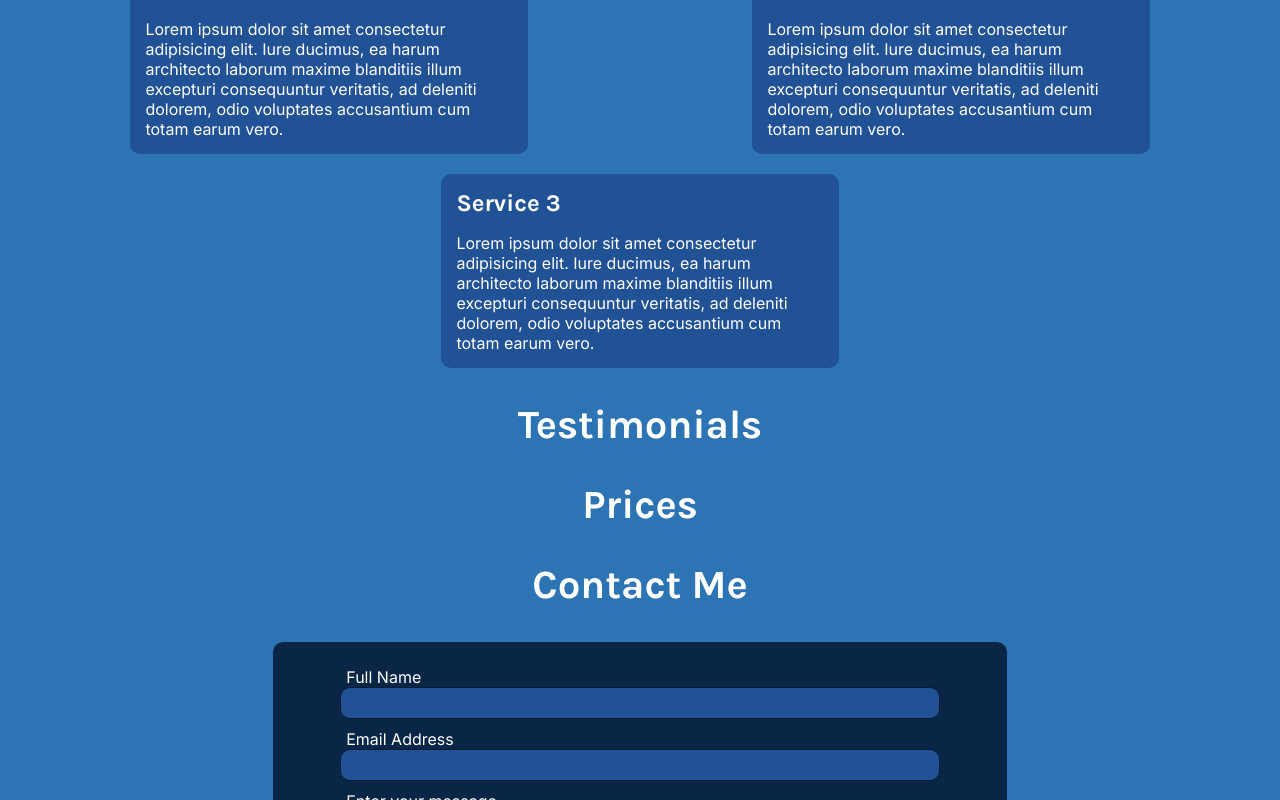
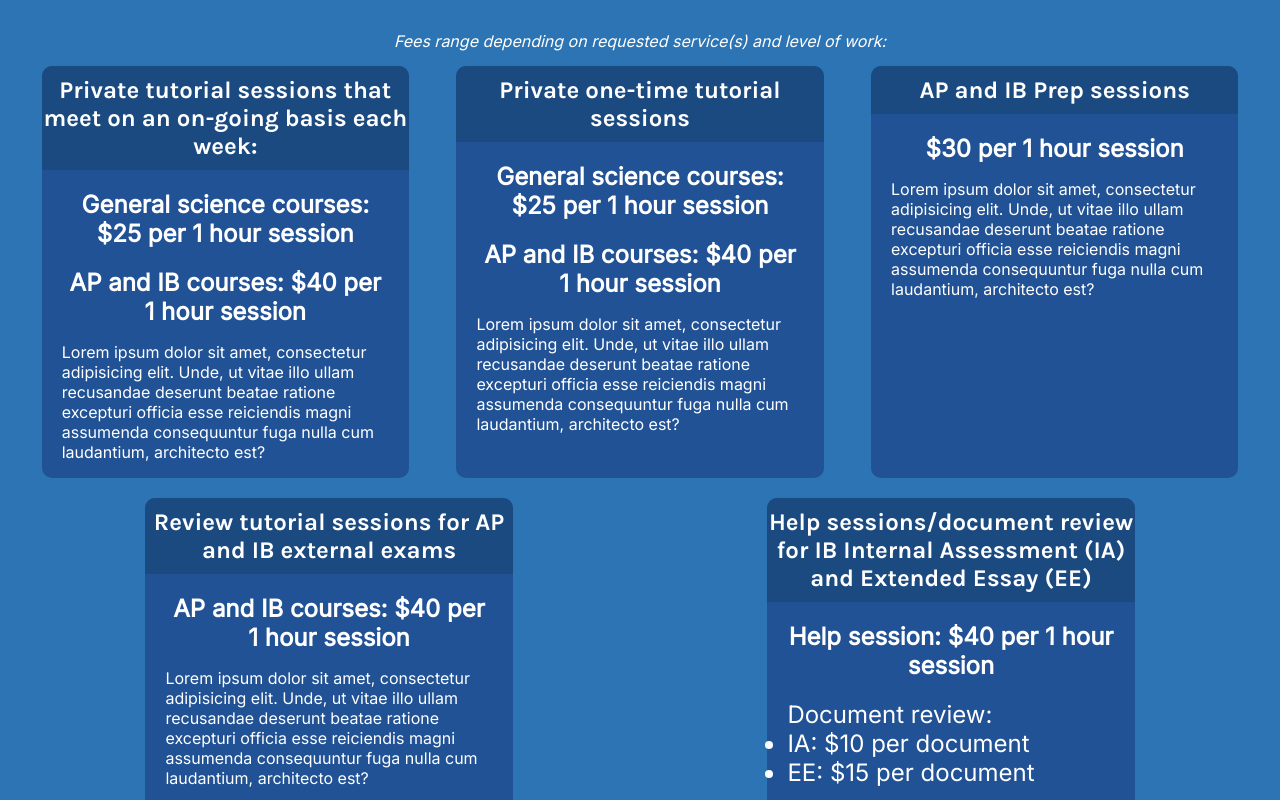
Before and after one commit to urbannomad94/mikes-stem-tutoring, a React (Vite) app: page / in a window 1280 px wide. Shown: the part 600-1400 px from the top of the page. Built offline with nearby package versions, Linux system fonts and the light colour scheme; the HTML template or start-up script is replaced by a standard one.

Commit message:
joined prices and services into single component

```diff
--- a/src/App.jsx
+++ b/src/App.jsx
@@ -1,8 +1,7 @@
 import { Navbar } from './components/Navbar';
 import { About } from './components/About';
-import { Services } from './components/Services';
+import { ServicesAndPrices } from './components/ServicesAndPrices';
 import { Testimonials } from './components/Testimonials';
-import { Prices } from './components/Prices';
 import { ContactForm } from './components/ContactForm';
 
 function App() {
@@ -11,9 +10,8 @@
     <div>
       <Navbar />
       <About />
-      <Services />
       <Testimonials />
-      <Prices />
+      <ServicesAndPrices />
       <ContactForm />
     </div>
   )
--- a/src/components/About.jsx
+++ b/src/components/About.jsx
@@ -7,7 +7,7 @@
       <div className='about-flex'>
         <img src={headshot} alt="headshot" className='headshot' />
         <div className='about-desc'>
-          <p>Lorem ipsum dolor sit amet consectetur, adipisicing elit. Obcaecati nostrum alias laboriosam quae tempora asperiores ex perspiciatis? Possimus, distinctio mollitia ipsa impedit ex assumenda totam corrupti. Laborum nemo est officia. Lorem ipsum dolor sit amet consectetur, adipisicing elit. Obcaecati nostrum alias laboriosam quae tempora asperiores ex perspiciatis? Possimus, distinctio mollitia ipsa impedit ex assumenda totam corrupti. Laborum nemo est officia. Lorem ipsum dolor sit amet consectetur, adipisicing elit. Obcaecati nostrum alias laboriosam quae tempora asperiores ex perspiciatis? Possimus, distinctio mollitia ipsa impedit ex assumenda totam corrupti. Laborum nemo est officia.</p>
+          <p>I have over 25 years of teaching experience in both college and high school education. I am highly experienced in teaching Advanced Placement (AP) and International Baccalaureate (IB) programs, with a deep understanding of the curricula and pedagogy required for success in these rigorous programs. My wealth of experience allows me to effectively engage, explain, guide and support students to reach their full potential. I have a proven track record of helping students achieve their goals and excel in their studies. Overall, I am a seasoned educator who brings a wealth of knowledge, expertise, and passion for science education.</p>
         </div>
       </div>
     </section>
--- a/src/components/Prices.jsx
+++ /dev/null
@@ -1,7 +0,0 @@
-export const Prices = () => {
-  return (
-    <section id='prices'>
-      <h1 className='section-heading'>Prices</h1>
-    </section>
-  )
-}
--- a/src/components/Services.jsx
+++ /dev/null
@@ -1,21 +0,0 @@
-export const Services = () => {
-  return (
-    <section id='services'>
-      <h1 className='section-heading'>Services</h1>
-      <div className="services-container">
-        <div className="service">
-          <h2>Service 1</h2>
-          <p>Lorem ipsum dolor sit amet consectetur adipisicing elit. Iure ducimus, ea harum architecto laborum maxime blanditiis illum excepturi consequuntur veritatis, ad deleniti dolorem, odio voluptates accusantium cum totam earum vero.</p>
-        </div>
-        <div className="service">
-          <h2>Service 2</h2>
-          <p>Lorem ipsum dolor sit amet consectetur adipisicing elit. Iure ducimus, ea harum architecto laborum maxime blanditiis illum excepturi consequuntur veritatis, ad deleniti dolorem, odio voluptates accusantium cum totam earum vero.</p>
-        </div>
-        <div className="service">
-          <h2>Service 3</h2>
-          <p>Lorem ipsum dolor sit amet consectetur adipisicing elit. Iure ducimus, ea harum architecto laborum maxime blanditiis illum excepturi consequuntur veritatis, ad deleniti dolorem, odio voluptates accusantium cum totam earum vero.</p>
-        </div>
-      </div>
-    </section>
-  )
-}
--- /dev/null
+++ b/src/components/ServicesAndPrices.jsx
@@ -0,0 +1,41 @@
+export const ServicesAndPrices = () => {
+  return (
+    <section id='prices'>
+      <h1 className='section-heading'>Prices</h1>
+      <span>Fees range depending on requested service(s) and level of work:</span>
+      <div className="prices-container">
+        <div className="price-option">
+          <h2>Private tutorial sessions that meet on an on-going basis each week:</h2>
+          <span>General science courses: $25 per 1 hour session</span>
+          <span>AP and IB courses: $40 per 1 hour session</span>
+          <p>Lorem ipsum dolor sit amet, consectetur adipisicing elit. Unde, ut vitae illo ullam recusandae deserunt beatae ratione excepturi officia esse reiciendis magni assumenda consequuntur fuga nulla cum laudantium, architecto est?</p>
+        </div>
+        <div className="price-option">
+          <h2>Private one-time tutorial sessions</h2>
+          <span>General science courses: $25 per 1 hour session</span>
+          <span>AP and IB courses: $40 per 1 hour session</span>
+          <p>Lorem ipsum dolor sit amet, consectetur adipisicing elit. Unde, ut vitae illo ullam recusandae deserunt beatae ratione excepturi officia esse reiciendis magni assumenda consequuntur fuga nulla cum laudantium, architecto est?</p>
+        </div>
+        <div className="price-option">
+          <h2>AP and IB Prep sessions</h2>
+          <span>$30 per 1 hour session</span>
+          <p>Lorem ipsum dolor sit amet, consectetur adipisicing elit. Unde, ut vitae illo ullam recusandae deserunt beatae ratione excepturi officia esse reiciendis magni assumenda consequuntur fuga nulla cum laudantium, architecto est?</p>
+        </div>
+        <div className="price-option">
+          <h2>Review tutorial sessions for AP and IB external exams</h2>
+          <span>AP and IB courses: $40 per 1 hour session</span>
+          <p>Lorem ipsum dolor sit amet, consectetur adipisicing elit. Unde, ut vitae illo ullam recusandae deserunt beatae ratione excepturi officia esse reiciendis magni assumenda consequuntur fuga nulla cum laudantium, architecto est?</p>
+        </div>
+        <div className="price-option">
+          <h2>Help sessions/document review for IB Internal Assessment (IA) and Extended Essay (EE)</h2>
+          <span>Help session: $40 per 1 hour session</span>
+          <ul>Document review:
+            <li>IA: $10 per document</li>
+            <li>EE: $15 per document</li>
+          </ul>
+          <p>Lorem ipsum dolor sit amet, consectetur adipisicing elit. Unde, ut vitae illo ullam recusandae deserunt beatae ratione excepturi officia esse reiciendis magni assumenda consequuntur fuga nulla cum laudantium, architecto est?</p>
+        </div>
+      </div>
+    </section>
+  )
+}
--- a/src/index.css
+++ b/src/index.css
@@ -8,13 +8,12 @@
   background-color: #2C74B3;
   color: white;
   margin-bottom: 10px;
-  padding: 0 20px;
 }
 
 /* Navbar */
 
 nav {
-  white-space: nowrap;
+  white-space: nowrap
 }
 
 .nav-container {
@@ -147,6 +146,10 @@
 }
 
 /* Services */
+#services {
+  padding: 0 20px;
+}
+
 #services h2 {
   margin: 0;
   font-family: Karla, sans-serif;
@@ -175,6 +178,82 @@
 @media (max-width: 800px) {
   .service {
     width: 40%;
+  }
+}
+
+@media (max-width: 600px) {
+  .service {
+    width: 100%;
+  }
+}
+
+/* Testimonials */
+
+/* Prices */
+#prices {
+  padding: 0 20px;
+}
+
+.prices-container {
+  display: flex;
+  justify-content: space-around;
+  gap: 20px;
+  flex-wrap: wrap;
+}
+
+.price-option {
+  width: 30%;
+  border-radius: 10px;
+  background-color: #205295;
+  display: flex;
+  flex-direction: column;
+}
+
+.price-option h2 {
+  text-align: center;
+  border-top-left-radius: 10px;
+  border-top-right-radius: 10px;
+  width: 100%;
+  padding: 10px 0;
+  background-color:#1b4a81;
+  font-family: Karla, sans-serif;
+  margin: 0;
+}
+
+.price-option span {
+  text-align: center;
+  font-size: 1.5rem;
+  font-weight: bold;
+  margin-top: 20px;
+  padding: 0 20px;
+}
+
+.price-option ul {
+  font-size: 1.5rem;
+  margin-top: 20px;
+  padding: 0 20px;
+}
+
+.price-option p {
+  padding: 0 20px;
+}
+
+#prices > span {
+  display: block;
+  text-align: center;
+  margin-bottom: 15px;
+  font-style: italic;
+}
+
+@media (max-width: 800px) {
+  .price-option {
+    width: 40%;
+  }
+}
+
+@media (max-width: 600px) {
+  .price-option {
+    width: 100%;
   }
 }
 
@@ -222,6 +301,7 @@
 
 form span {
   font-style: italic;
+  padding: 0 20px;
 }
 
 ::placeholder {
@@ -252,4 +332,13 @@
   .nav-logo {
     font-size: 12px;
   }
+  form {
+    width: 80%;
+  }
 }
+
+@media (max-width: 375px) {
+  .nav-logo {
+    font-size: 10px;
+  }
+}
```
